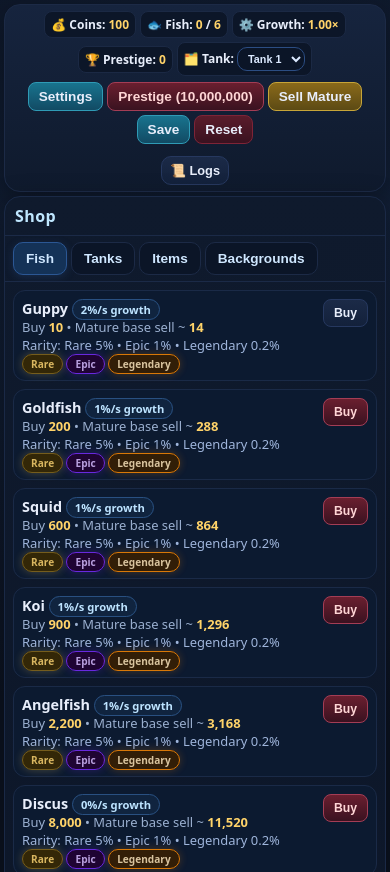
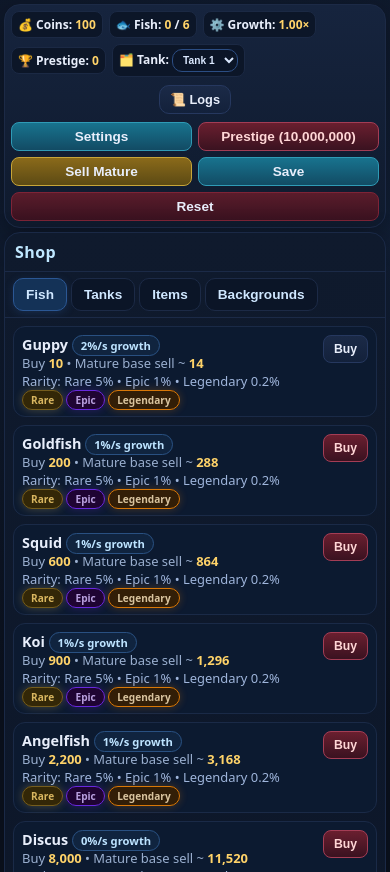
Before and after one commit to LegendaryDrogan/Aquarium-Tycoon, a plain HTML site: page index.html in a window 390 px wide. Shown: the top 872 px of the page. Drawn offline with Linux system fonts and the light colour scheme.

Commit message:
⚡ v2.8.3 - Debug Speed to Automations & Enhanced Responsiveness
Debug Speed Changes:
- Moved debug speed controls from Settings to Automations
- Now password-protected (requires HAX password)
- Shows current speed with live badge update
- Removed from Settings modal completely

Mobile Button Layout Improvements:
- Better button wrapping on mobile devices
- Stats and controls now left-aligned (not centered)
- Two-column button layout on very small phones (480px)
- Added whitespace: nowrap to prevent text wrapping in buttons

Responsive Design Enhancements:
- Added 5 breakpoints: 1400px, 1200px, 900px, 768px, 480px
- Smooth scaling at all window sizes
- Fixed awkward cutoffs when resizing browser
- Better grid spacing and padding at each breakpoint
- Improved overflow handling throughout

Technical Changes:
- Changed .app grid-template-rows from fixed 64px to auto
- Added min-height: 100vh and overflow controls
- Better flex-wrap for stats and controls on mobile
- Tank height optimization: 35vh on mobile (was 40vh)

🤖 Generated with [Claude Code](https://claude.com/claude-code)

Co-Authored-By: Claude <noreply@anthropic.com>

```diff
--- a/docs/styles.css
+++ b/docs/styles.css
@@ -44,11 +44,13 @@ body {
   position: relative;
   display: grid;
   grid-template-columns: 320px 1fr;
-  grid-template-rows: 64px 1fr;
+  grid-template-rows: auto 1fr;
   grid-template-areas: 'top top' 'shop tank';
   gap: 14px;
   height: 100%;
   padding: 14px;
+  min-height: 100vh;
+  overflow: hidden;
 }
 
 /* Topbar */
@@ -593,21 +595,45 @@ canvas {
 
 /* Responsive Design - Enhanced for All Screen Sizes */
 
+/* Large Desktop - Better spacing */
+@media (min-width: 1400px) {
+  .app {
+    grid-template-columns: 360px 1fr;
+    gap: 16px;
+    padding: 16px;
+  }
+}
+
 /* Tablet/Medium screens */
-@media (max-width: 1024px) {
+@media (max-width: 1200px) {
   .app {
     grid-template-columns: 300px 1fr;
     gap: 12px;
     padding: 12px;
   }
+}
+
+/* Small Tablet */
+@media (max-width: 900px) {
+  .app {
+    grid-template-columns: 280px 1fr;
+    gap: 10px;
+    padding: 10px;
+  }
 
   .topbar {
-    padding: 8px 12px;
+    padding: 8px 10px;
   }
 
   .stat {
+    font-size: 0.85em;
+    padding: 6px 8px;
+    gap: 8px;
+  }
+
+  button {
+    padding: 8px 12px;
     font-size: 0.9em;
-    padding: 6px 10px;
   }
 }
 
@@ -619,63 +645,69 @@ canvas {
 
   .app {
     grid-template-columns: 1fr;
-    grid-template-rows: auto auto 1fr auto;
+    grid-template-rows: auto 1fr auto;
     grid-template-areas: 'top' 'shop' 'tank';
-    padding: 6px;
-    gap: 6px;
+    padding: 8px;
+    gap: 8px;
     height: auto;
     min-height: 100vh;
+    overflow: visible;
   }
 
   .topbar {
     grid-template-columns: 1fr;
-    grid-template-rows: auto auto;
-    padding: 6px;
-    gap: 6px;
+    grid-template-rows: auto auto auto;
+    padding: 8px;
+    gap: 8px;
   }
 
   .midbar {
-    order: 3;
-    margin-top: 6px;
+    order: 2;
   }
 
   .stats {
-    justify-content: center;
-    gap: 4px;
+    order: 1;
+    justify-content: flex-start;
+    gap: 6px;
     flex-wrap: wrap;
   }
 
   .stat {
-    padding: 4px 8px;
+    padding: 6px 10px;
     font-size: 0.8em;
     border-radius: 8px;
+    white-space: nowrap;
   }
 
   .stat #tankSelect {
-    font-size: 0.9em;
+    font-size: 0.85em;
     padding: 4px 6px;
+    max-width: 120px;
   }
 
   .controls {
-    justify-content: center;
-    gap: 4px;
+    order: 3;
+    justify-content: flex-start;
+    gap: 6px;
     flex-wrap: wrap;
   }
 
   button {
-    padding: 8px 10px;
+    padding: 8px 12px;
     font-size: 0.85em;
     border-radius: 8px;
+    white-space: nowrap;
   }
 
   .small {
-    padding: 6px 8px;
+    padding: 6px 10px;
     font-size: 0.8em;
   }
 
   .shop {
     max-height: none;
     min-height: auto;
+    overflow-y: auto;
   }
 
   .shop h3 {
@@ -691,10 +723,10 @@ canvas {
 
   .tank {
     grid-area: tank;
-    min-height: 300px;
-    height: 40vh;
-    max-height: 400px;
-    margin-bottom: 6px;
+    min-height: 280px;
+    height: 35vh;
+    max-height: 350px;
+    margin-bottom: 8px;
   }
 
   .overlay {
@@ -766,6 +798,24 @@ canvas {
   }
 }
 
+/* Very small phones */
+@media (max-width: 480px) {
+  .stat {
+    font-size: 0.75em;
+    padding: 4px 8px;
+  }
+
+  button {
+    padding: 6px 10px;
+    font-size: 0.8em;
+  }
+
+  .controls button {
+    flex: 1 1 calc(50% - 3px);
+    min-width: 0;
+  }
+}
+
 /* Mobile Touch Improvements */
 @media (hover: none) and (pointer: coarse) {
   /* Larger touch targets */
--- a/game.js
+++ b/game.js
@@ -1,13 +1,13 @@
 /* ==========================================
-   Aquarium Tycoon (v2.8.2)
-   - Fixed responsive design for all screen sizes
-   - Tank now visible at bottom on mobile
-   - Better button layouts and touch targets
-   - Improved tablet and desktop scaling
+   Aquarium Tycoon (v2.8.3)
+   - Debug speed moved to Automations (password-protected)
+   - Improved responsive design with more breakpoints
+   - Better button layout on mobile (flex-wrap optimization)
+   - Fixed awkward cutoffs when resizing browser
    - Enhanced sprite rendering with realistic details
    - Modular file structure for easier development
    ========================================== */
-const GAME_VERSION = '2.8.2';
+const GAME_VERSION = '2.8.3';
 const PRESTIGE_BASE = 10_000_000; // starting prestige price
 const AUTOMATION_PASSWORD = 'HAX'; // Password for automation features
 
@@ -115,7 +115,6 @@ const audioToggle = document.getElementById('audioToggle');
 const audioVol = document.getElementById('audioVol');
 const fpsCapSel = document.getElementById('fpsCap');
 const vizIntensity = document.getElementById('vizIntensity');
-const debugSpeedSel = document.getElementById('debugSpeed');
 const closeSettings = document.getElementById('closeSettings');
 
 const canvas = document.getElementById('aquarium');
@@ -626,6 +625,33 @@ function renderShop(){
       };
       controls.querySelector('#autoTarget').onchange = (e)=>{ a.target = e.target.value; log(`${tInst.name}: Auto-Buy target set to ${species.find(s=>s.id===a.target).name}.`); save(); };
       controls.querySelector('#autoReserve').onchange = (e)=>{ a.reserve = Math.max(0, parseInt(e.target.value||0,10)); log(`${tInst.name}: Auto-Buy reserve set to ${fmt(a.reserve)}.`); save(); };
+
+      // Debug Speed Controls (only in Automations)
+      const debugCard = document.createElement('div'); debugCard.className='card';
+      debugCard.innerHTML = `
+        <div>
+          <div class="title">⚡ Debug Speed</div>
+          <div class="muted">Speed up fish growth for testing. Does not affect game balance.</div>
+          <div style="display:flex;gap:12px;margin-top:6px;align-items:center;flex-wrap:wrap">
+            <label>Growth Speed:</label>
+            <select id="debugSpeed">
+              <option value="1" ${debugSpeedMultiplier===1?'selected':''}>1x (Normal)</option>
+              <option value="2" ${debugSpeedMultiplier===2?'selected':''}>2x</option>
+              <option value="5" ${debugSpeedMultiplier===5?'selected':''}>5x</option>
+              <option value="10" ${debugSpeedMultiplier===10?'selected':''}>10x</option>
+              <option value="50" ${debugSpeedMultiplier===50?'selected':''}>50x</option>
+              <option value="100" ${debugSpeedMultiplier===100?'selected':''}>100x (Instant)</option>
+            </select>
+          </div>
+        </div>
+        <div style="display:flex;align-items:center"><span class="badge">Current: ${debugSpeedMultiplier}x</span></div>`;
+      listEl.appendChild(debugCard);
+
+      debugCard.querySelector('#debugSpeed').onchange = (e)=>{
+        debugSpeedMultiplier = parseInt(e.target.value,10)||1;
+        log(`⚡ Debug speed set to ${debugSpeedMultiplier}x. Fish will grow ${debugSpeedMultiplier}x faster!`);
+        renderShop(); // Refresh to update badge
+      };
     }
   }
 
@@ -1688,10 +1714,6 @@ fpsCapSel.onchange = ()=>{
 vizIntensity.oninput = ()=>{
   state.settings.intensity = Number(vizIntensity.value||1);
 };
-debugSpeedSel.onchange = ()=>{
-  debugSpeedMultiplier = parseInt(debugSpeedSel.value,10)||1;
-  log(`Debug speed set to ${debugSpeedMultiplier}x. Fish will grow ${debugSpeedMultiplier}x faster!`);
-};
 
 /* ---- Boot ---- */
 function applyTankBackground(){
--- a/index.html
+++ b/index.html
@@ -3,7 +3,7 @@
 <head>
 <meta charset="utf-8" />
 <meta name="viewport" content="width=device-width, initial-scale=1" />
-<title>Aquarium Tycoon — v2.8.2</title>
+<title>Aquarium Tycoon — v2.8.3</title>
 <link rel="stylesheet" href="styles.css">
 </head>
 <body>
@@ -76,18 +76,6 @@
       </label>
       <label>Visual Intensity <input type="range" id="vizIntensity" min="0.5" max="1.5" step="0.05" value="1" style="width:180px"></label>
     </div>
-    <div class="row">
-      <label>Debug Speed
-        <select id="debugSpeed">
-          <option value="1" selected>1x (Normal)</option>
-          <option value="2">2x</option>
-          <option value="5">5x</option>
-          <option value="10">10x</option>
-          <option value="50">50x</option>
-          <option value="100">100x (Instant)</option>
-        </select>
-      </label>
-    </div>
     <div class="footer">
       <button id="closeSettings" class="btn-accent">Close</button>
     </div>
--- a/styles.css
+++ b/styles.css
@@ -44,11 +44,13 @@ body {
   position: relative;
   display: grid;
   grid-template-columns: 320px 1fr;
-  grid-template-rows: 64px 1fr;
+  grid-template-rows: auto 1fr;
   grid-template-areas: 'top top' 'shop tank';
   gap: 14px;
   height: 100%;
   padding: 14px;
+  min-height: 100vh;
+  overflow: hidden;
 }
 
 /* Topbar */
@@ -593,21 +595,45 @@ canvas {
 
 /* Responsive Design - Enhanced for All Screen Sizes */
 
+/* Large Desktop - Better spacing */
+@media (min-width: 1400px) {
+  .app {
+    grid-template-columns: 360px 1fr;
+    gap: 16px;
+    padding: 16px;
+  }
+}
+
 /* Tablet/Medium screens */
-@media (max-width: 1024px) {
+@media (max-width: 1200px) {
   .app {
     grid-template-columns: 300px 1fr;
     gap: 12px;
     padding: 12px;
   }
+}
+
+/* Small Tablet */
+@media (max-width: 900px) {
+  .app {
+    grid-template-columns: 280px 1fr;
+    gap: 10px;
+    padding: 10px;
+  }
 
   .topbar {
-    padding: 8px 12px;
+    padding: 8px 10px;
   }
 
   .stat {
+    font-size: 0.85em;
+    padding: 6px 8px;
+    gap: 8px;
+  }
+
+  button {
+    padding: 8px 12px;
     font-size: 0.9em;
-    padding: 6px 10px;
   }
 }
 
@@ -619,63 +645,69 @@ canvas {
 
   .app {
     grid-template-columns: 1fr;
-    grid-template-rows: auto auto 1fr auto;
+    grid-template-rows: auto 1fr auto;
     grid-template-areas: 'top' 'shop' 'tank';
-    padding: 6px;
-    gap: 6px;
+    padding: 8px;
+    gap: 8px;
     height: auto;
     min-height: 100vh;
+    overflow: visible;
   }
 
   .topbar {
     grid-template-columns: 1fr;
-    grid-template-rows: auto auto;
-    padding: 6px;
-    gap: 6px;
+    grid-template-rows: auto auto auto;
+    padding: 8px;
+    gap: 8px;
   }
 
   .midbar {
-    order: 3;
-    margin-top: 6px;
+    order: 2;
   }
 
   .stats {
-    justify-content: center;
-    gap: 4px;
+    order: 1;
+    justify-content: flex-start;
+    gap: 6px;
     flex-wrap: wrap;
   }
 
   .stat {
-    padding: 4px 8px;
+    padding: 6px 10px;
     font-size: 0.8em;
     border-radius: 8px;
+    white-space: nowrap;
   }
 
   .stat #tankSelect {
-    font-size: 0.9em;
+    font-size: 0.85em;
     padding: 4px 6px;
+    max-width: 120px;
   }
 
   .controls {
-    justify-content: center;
-    gap: 4px;
+    order: 3;
+    justify-content: flex-start;
+    gap: 6px;
     flex-wrap: wrap;
   }
 
   button {
-    padding: 8px 10px;
+    padding: 8px 12px;
     font-size: 0.85em;
     border-radius: 8px;
+    white-space: nowrap;
   }
 
   .small {
-    padding: 6px 8px;
+    padding: 6px 10px;
     font-size: 0.8em;
   }
 
   .shop {
     max-height: none;
     min-height: auto;
+    overflow-y: auto;
   }
 
   .shop h3 {
@@ -691,10 +723,10 @@ canvas {
 
   .tank {
     grid-area: tank;
-    min-height: 300px;
-    height: 40vh;
-    max-height: 400px;
-    margin-bottom: 6px;
+    min-height: 280px;
+    height: 35vh;
+    max-height: 350px;
+    margin-bottom: 8px;
   }
 
   .overlay {
@@ -766,6 +798,24 @@ canvas {
   }
 }
 
+/* Very small phones */
+@media (max-width: 480px) {
+  .stat {
+    font-size: 0.75em;
+    padding: 4px 8px;
+  }
+
+  button {
+    padding: 6px 10px;
+    font-size: 0.8em;
+  }
+
+  .controls button {
+    flex: 1 1 calc(50% - 3px);
+    min-width: 0;
+  }
+}
+
 /* Mobile Touch Improvements */
 @media (hover: none) and (pointer: coarse) {
   /* Larger touch targets */
```
Also changed, not shown: docs/game.js (+33 -11 lines), docs/index.html (+1 -13 lines).
